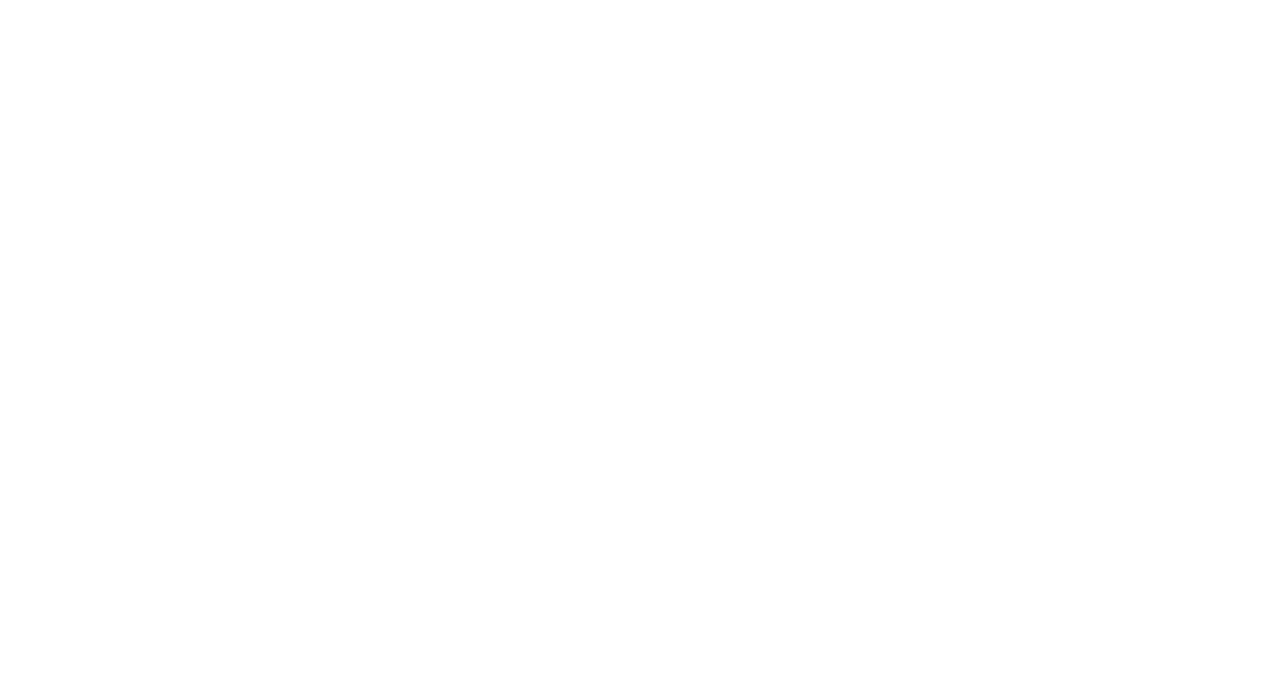
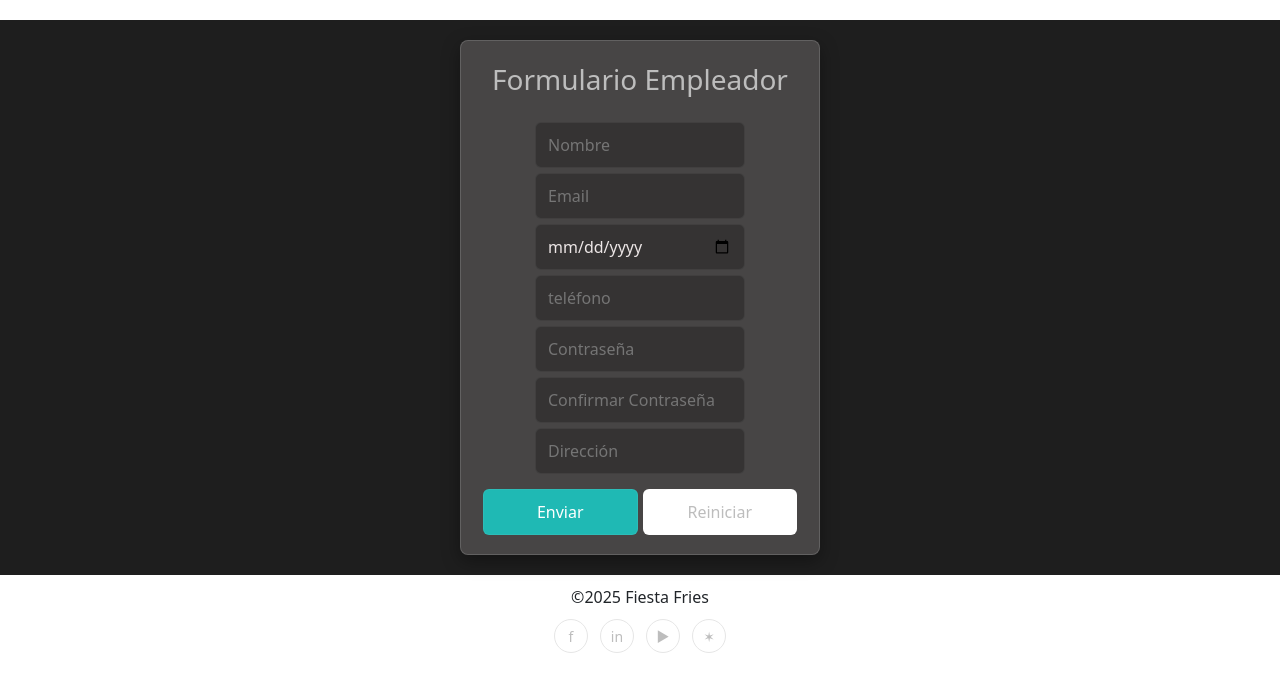
Before and after one commit to SebasHerPorras/fiesta_fries_PI, a Vue app in the folder Sprint-1/frontend/: page /LogINEmpleadores in a window 1280 px wide. Before the commit this address had no page. Shown: the top 692 px of the page. Built offline with nearby package versions, Linux system fonts and the light colour scheme.

Commit message:
Avances en formlario empleadores

```diff
--- /dev/null
+++ b/Sprint-1/frontend/src/components/LogInEmpleadores.vue
@@ -0,0 +1,179 @@
+<template>
+        <div class="main_container">
+            <form id="EmployerLogIn" @submit.prevent ="handleSubmit" @reset =" handleReset">
+             <h3 id="title">Formulario Empleador</h3>
+                <label for="Name">
+                    <input type="text" id="Name" v-model ="form.name" placeholder="Nombre" required>
+                </label>
+                <label for="Email">
+                    <input type="email" id="Email" v-model = "form.email" placeholder="Email" required />
+                </label>
+                <label for ="BirthDate">
+                    <input type="date" v-model ="form.date" id="BirthDate" required />
+                </label>
+                <label for="Phone_Number">
+                <input type="tel" id="Phone_Number" v-model ="form.phoneNumber" required placeholder="teléfono"/>
+                </label>
+                <label for="Password">
+                <input type="password" id="Password" v-model = "form.password" required placeholder="Contraseña" />
+                </label>
+                <label for="Password_Confirm">
+                    <input type="password" id="Password_Confirm" v-model ="form.passwordConfirm" required placeholder="Confirmar Contraseña" />
+                </label>
+                <label for="Direction">
+                <input type="text" v-model ="form.direction" id="Direction" required placeholder="Dirección" />
+                </label>
+                <div class ="Bottons_container">
+                    <input type="submit" value="Enviar" id="Submit-btn" />
+                    <input type="reset" value="Reiniciar" id="Restart-btn" />
+                </div>
+            </form>
+        </div>
+        <footer>
+                <div>©2025 Fiesta Fries</div>
+                <div class="socials">
+                    <!-- Enlaces a redes sociales (solo íconos, no funcionales, de momento ojito) -->
+                    <a href="#" aria-label="Facebook">f</a>
+                    <a href="#" aria-label="LinkedIn">in</a>
+                    <a href="#" aria-label="YouTube">▶</a>
+                    <a href="#" aria-label="Instagram">✶</a>
+                </div>
+            </footer>
+</template>
+
+
+
+<script>
+    export default{
+        name: "employerFomr",
+        data(){
+           return{
+             form:{
+                 name: "",
+                 email: "",
+                 date: "",
+                 phoneNumber: "",
+                 password: "",
+                 passwordConfirm:"",
+                 direction: "",
+
+             },
+           };
+        },
+
+        methods: {
+            handleSubmit(){
+                const JSondata = JSON.stringify(this.form,null,2);
+                console.log("Datos capaturados correctamente\n");
+                console.log(JSondata);
+                //Aquí justo es donde tengo que aprender a hacer lo nuevo
+
+            },
+            handleReset(){
+
+                //ojito tomamos la vaina y la rechazamos
+                this.form = {
+                      name: "",
+                      email: "",
+                      date: "",
+                      phoneNumber: "",
+                      password: "",
+                      passwordConfirm:"",
+                      direction: "",
+                };
+
+            },
+
+        },
+    };
+</script>
+
+
+<style>
+ .main_container{
+        display: grid;
+        place-items: center;
+        margin-top: 20px;
+        background-color: #1e1e1e;
+        text-align: center;
+  }
+
+    label {
+        color: white;
+        margin-top:5px;
+    }
+
+    input {
+        align-items: center;
+        padding: 10px 12px;
+        border-radius: 6px;
+        background: rgba(0, 0, 0, 0.25);
+        border: 1px solid rgba(255, 255, 255, 0.06);
+        color: #ece6e6ff;
+        width: 210px;
+    }
+
+    footer {
+        display: flex;
+        flex-direction: column;
+        align-items: center;
+        gap: 10px;
+        text-align: center;
+        padding: 10px 0;
+    }
+
+    #EmployerLogIn {
+        margin-top:20px;
+        margin-bottom: 20px;
+        width: 360px;
+        min-height: 220px;
+        background: rgb(71, 69, 69);
+        border: 1px solid rgba(255, 255, 255, 0.15);
+        padding: 22px;
+        border-radius: 8px;
+        box-shadow: 0 6px 18px rgba(0, 0, 0, 0.35);
+        height:515px;
+    }
+
+    .socials {
+        display: flex;
+        gap: 12px;
+    }
+
+    .socials a {
+        display: inline-flex;
+        align-items: center;
+        justify-content: center;
+        width: 34px;
+        height: 34px;
+        border-radius: 50%;
+        border: 1px solid #e6e6e6;
+        text-decoration: none;
+        color: #bdbdbd;
+        font-size: 14px;
+    }
+
+    .Bottons_container{
+        margin-top: 15px;
+        display: flex;
+        gap: 5px;
+    }
+
+    #Submit-btn {
+        color: white;
+        background-color: #1fb9b4;
+    }
+
+    #Restart-btn {
+        color: #bdbdbd;
+        background-color: white;
+    }
+
+
+ #title {
+   color: #bdbdbd;
+   margin-bottom: 20px;
+
+  }
+
+</style>
--- a/Sprint-1/frontend/src/main.js
+++ b/Sprint-1/frontend/src/main.js
@@ -4,13 +4,14 @@ import { createRouter, createWebHistory } from "vue-router";
 import CountriesList from './components/CountriesList.vue';
 import CountryForm from "./components/CountryForm.vue";
 import HomePage from './components/HomePage.vue';
-
+import LogINE from './components/LogInEmpleadores.vue';
 const router = createRouter({
     history: createWebHistory(),
     routes: [
         { path: "/", name: "Home", component: HomePage},
         { path: "/country", name: "Country", component: CountryForm},
-        { path: "/countries", name: "Countries", component: CountriesList},
+        { path: "/countries", name: "Countries", component: CountriesList },
+        { path: "/LogINEmpleadores", name: "LogInE", component: LogINE },
     ],
 })
 
```
